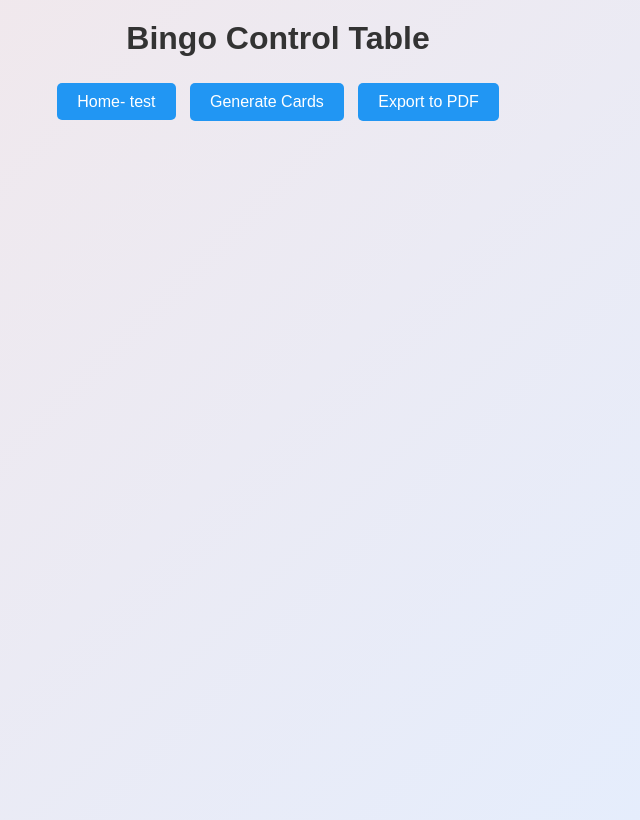
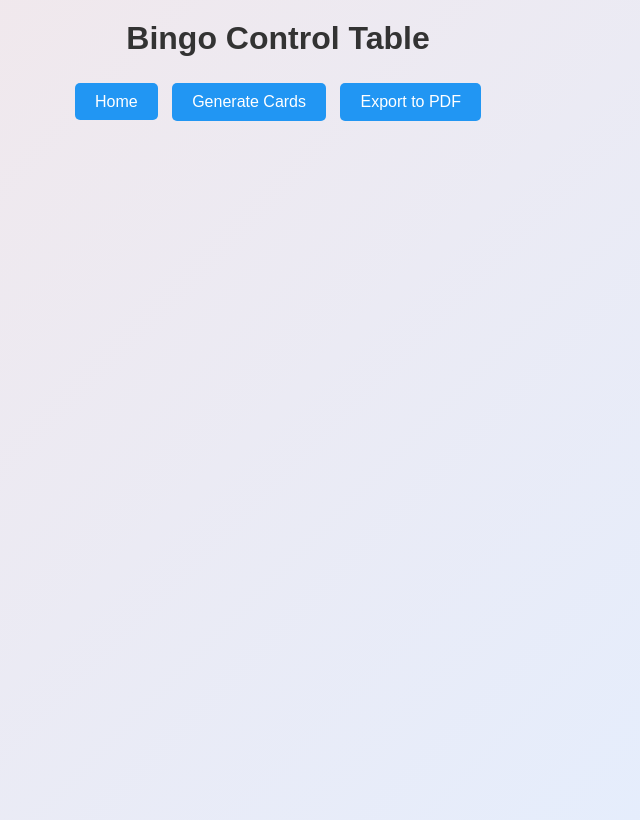
Before and after one commit to 20LDiegoM/bingo, a plain HTML site: page generate_cards.html in a window 1280 px wide. Shown: the whole page, without its empty margins (362-1002 px from the left). Drawn offline with nearby package versions, Linux system fonts and the light colour scheme.

Commit message:
revert test change

```diff
--- a/generate_cards.html
+++ b/generate_cards.html
@@ -11,7 +11,7 @@
     <body>
         <h1>Bingo Control Table</h1>
         <div class="controls">
-            <a href="/">Home- test</a>
+            <a href="/">Home</a>
             <button onclick="generateCards()" id="generateBtn">Generate Cards</button>
             <button onclick="exportToPDF()" id="exportBtn">Export to PDF</button>
         </div>
```
